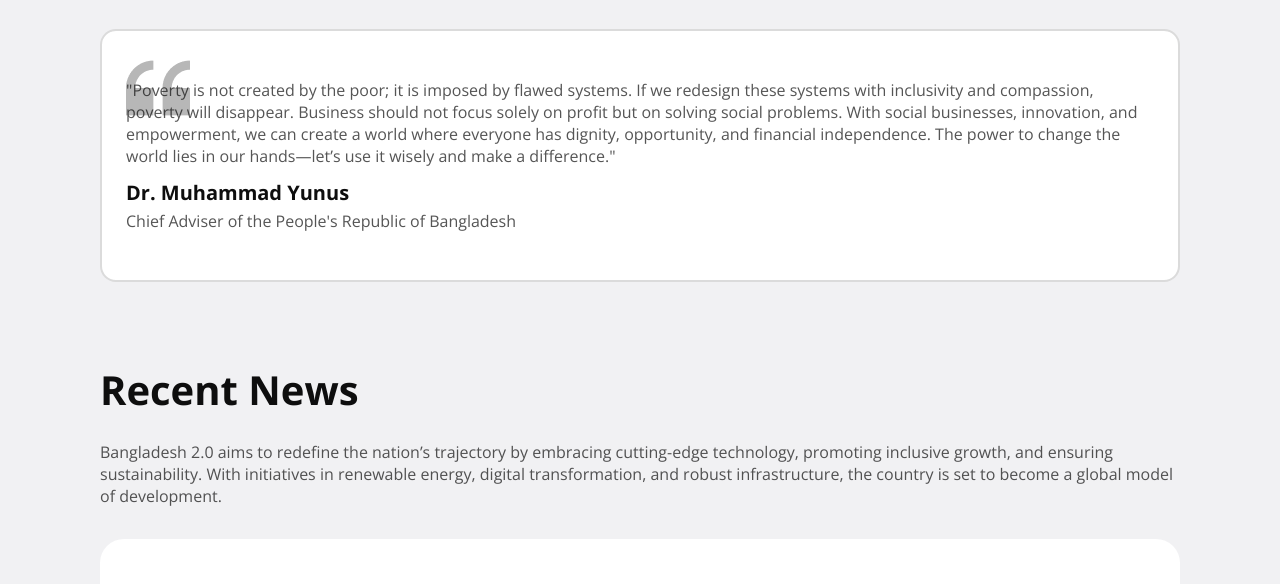
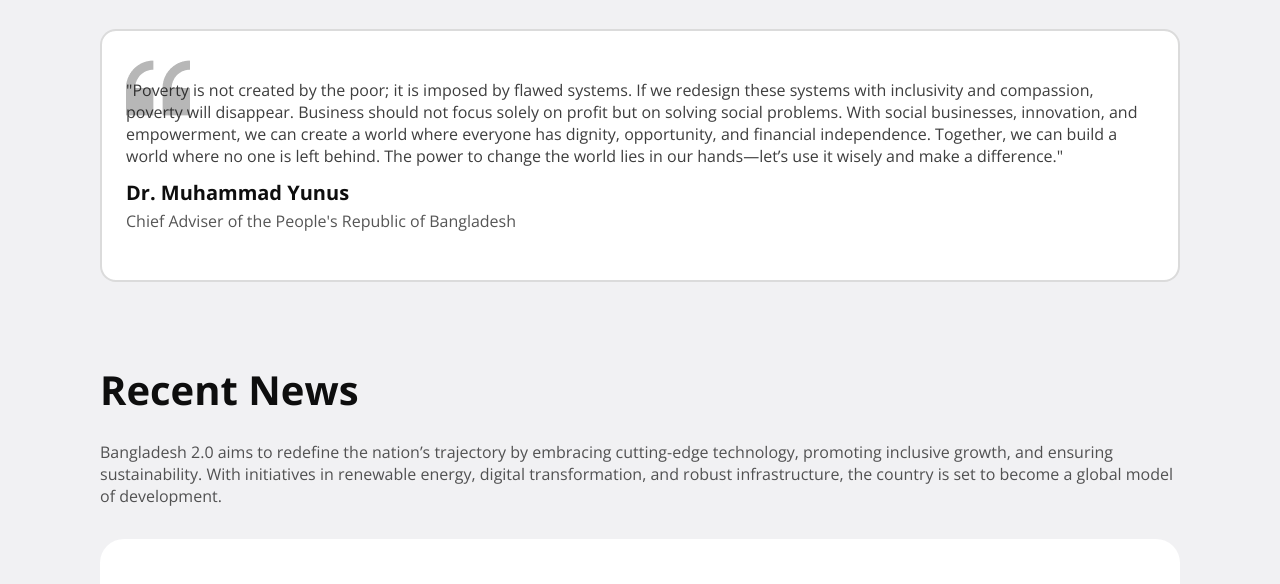
Before and after one commit to connectjibonkrishna/Bangladesh2.0-Assignment1, a plain HTML site: page index.html in a window 1280 px wide. Shown: the part 1747-2331 px from the top of the page. Drawn offline with nearby package versions, Linux system fonts and the light colour scheme.

Commit message:
corrected speech section

```diff
--- a/index.html
+++ b/index.html
@@ -104,7 +104,7 @@
 <!-- Speech Section -->
         <div class="speech-container pillar-card">
             <p class="speech text-sub-title">
-                "Poverty is not created by the poor; it is imposed by flawed systems. If we redesign these systems with inclusivity and compassion, poverty will disappear. Business should not focus solely on profit but on solving social problems. With social businesses, innovation, and empowerment, we can create a world where everyone has dignity, opportunity, and financial independence. The power to change the world lies in our hands—let’s use it wisely and make a difference."
+                "Poverty is not created by the poor; it is imposed by flawed systems. If we redesign these systems with inclusivity and compassion, poverty will disappear. Business should not focus solely on profit but on solving social problems. With social businesses, innovation, and empowerment, we can create a world where everyone has dignity, opportunity, and financial independence. Together, we can build a world where no one is left behind. The power to change the world lies in our hands—let’s use it wisely and make a difference."
             </p>
             <h5 class="card-title">Dr. Muhammad Yunus</h5>
             <p class="text-sub-title">
--- a/style.css
+++ b/style.css
@@ -264,6 +264,10 @@
     margin: 12px 0 4px;
 }
 
+.speech{
+    opacity: 80%;
+}
+
 /* Newsletter styles */
 .newsletter{
     border-radius: 24px;
```
